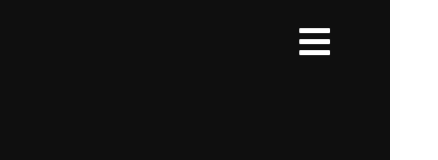
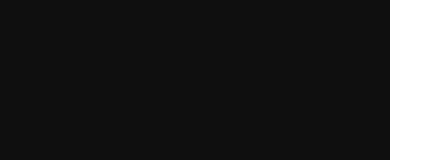
Before and after one commit to Khrononian/Portfolio, a React (Vite) app: page / in a window 390 px wide. Shown: the top 160 px of the page, 438 px wide, since content can reach past the window. Built offline with nearby package versions, Linux system fonts and the light colour scheme.

Commit message:
Updated menu icon positioning issue

```diff
--- a/src/styles/App.css
+++ b/src/styles/App.css
@@ -206,7 +206,7 @@
     position: absolute;
     left: 50%;
     bottom: 50%;
-    transform: translate(290%, 60%) !important;
+    transform: translate(590%, 60%) !important;
     font-size: 2.2rem;
     z-index: 20;
   }
```
